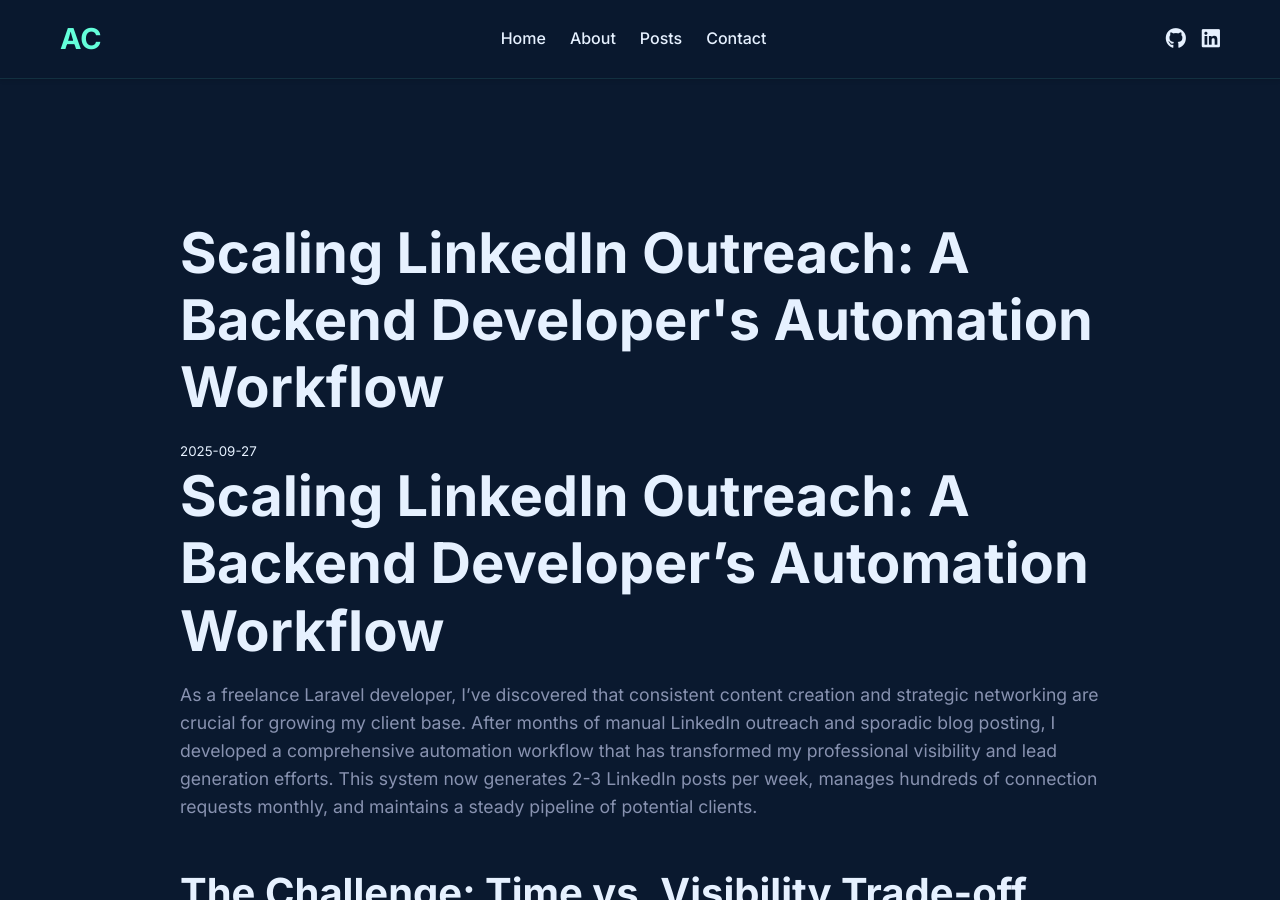
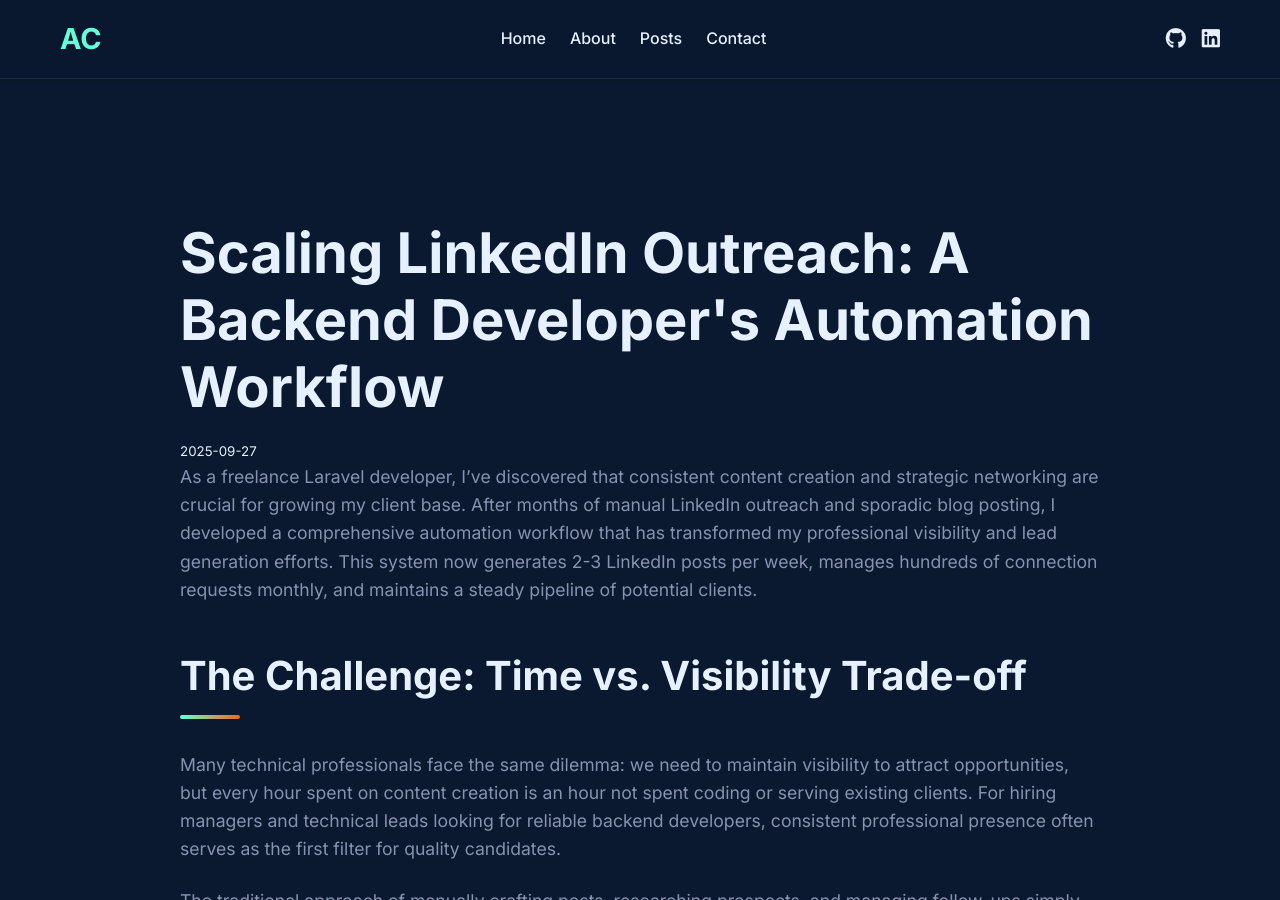
Before and after one commit to ciuc123/ciuc123.github.io, a Jekyll site: the page built from _posts/2025-09-27-linkedin-automation-workflow.md, in a window 1280 px wide and 900 px high. Built offline with Jekyll 4.4.1, drawn with Linux system fonts in a browser that asks for light colours.

Commit message:
remove extra header

```diff
--- a/_posts/2025-09-27-linkedin-automation-workflow.md
+++ b/_posts/2025-09-27-linkedin-automation-workflow.md
@@ -3,8 +3,6 @@ layout: post
 title: "Scaling LinkedIn Outreach: A Backend Developer's Automation Workflow"
 date: 2025-09-27
 ---
-
-# Scaling LinkedIn Outreach: A Backend Developer's Automation Workflow
 
 As a freelance Laravel developer, I've discovered that consistent content creation and strategic networking are crucial for growing my client base. After months of manual LinkedIn outreach and sporadic blog posting, I developed a comprehensive automation workflow that has transformed my professional visibility and lead generation efforts. This system now generates 2-3 LinkedIn posts per week, manages hundreds of connection requests monthly, and maintains a steady pipeline of potential clients.
 
```
